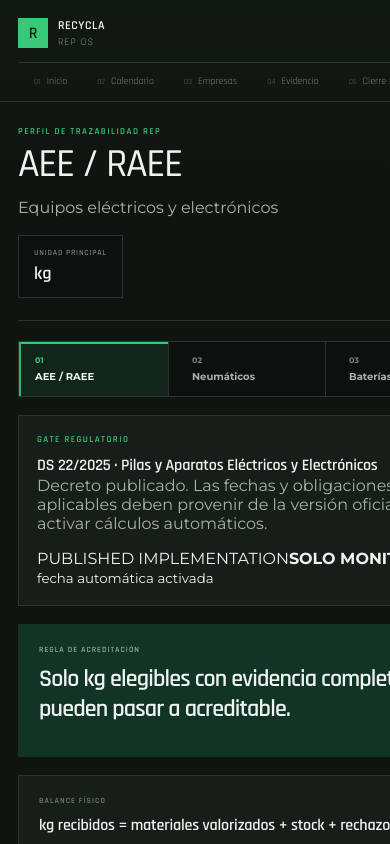
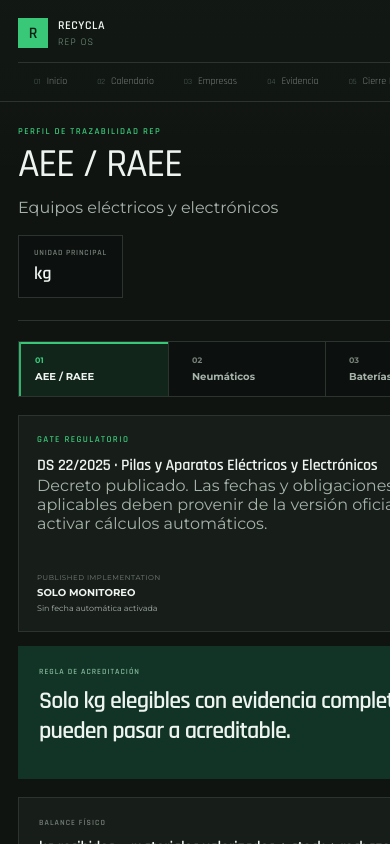
Before and after one commit to traviscomber/recycla, a Next.js app: page /productos/aee-raee in a window 390 px wide. Shown: the top 844 px of the page. Built offline with nearby package versions, Linux system fonts and the light colour scheme.

Commit message:
style: add regulatory gate hierarchy

```diff
--- a/src/app/globals.css
+++ b/src/app/globals.css
@@ -3052,3 +3052,58 @@ h1{font-weight:500;letter-spacing:-.035em}
     justify-self: start;
   }
 }
+
+
+/* REP regulatory rule packs */
+.regulatoryGate {
+  display:grid;
+  grid-template-columns:minmax(0,1fr) auto;
+  gap:24px;
+  align-items:center;
+  margin-bottom:14px;
+}
+
+.regulatoryGateState {
+  min-width:220px;
+  display:grid;
+  gap:4px;
+  justify-items:end;
+  text-align:right;
+}
+
+.regulatoryGateState span,
+.ruleMode {
+  font-size:7px;
+  letter-spacing:.08em;
+  text-transform:uppercase;
+  color:var(--text-faint);
+}
+
+.regulatoryGateState strong {
+  font-size:10px;
+}
+
+.regulatoryGateState small {
+  color:var(--text-soft);
+  font-size:8px;
+}
+
+.ruleMode {
+  display:block;
+  margin-top:4px;
+}
+
+.ruleModeApply {
+  color:var(--signal);
+}
+
+@media(max-width:760px){
+  .regulatoryGate {
+    grid-template-columns:1fr;
+  }
+  .regulatoryGateState {
+    justify-items:start;
+    text-align:left;
+    min-width:0;
+  }
+}
```
